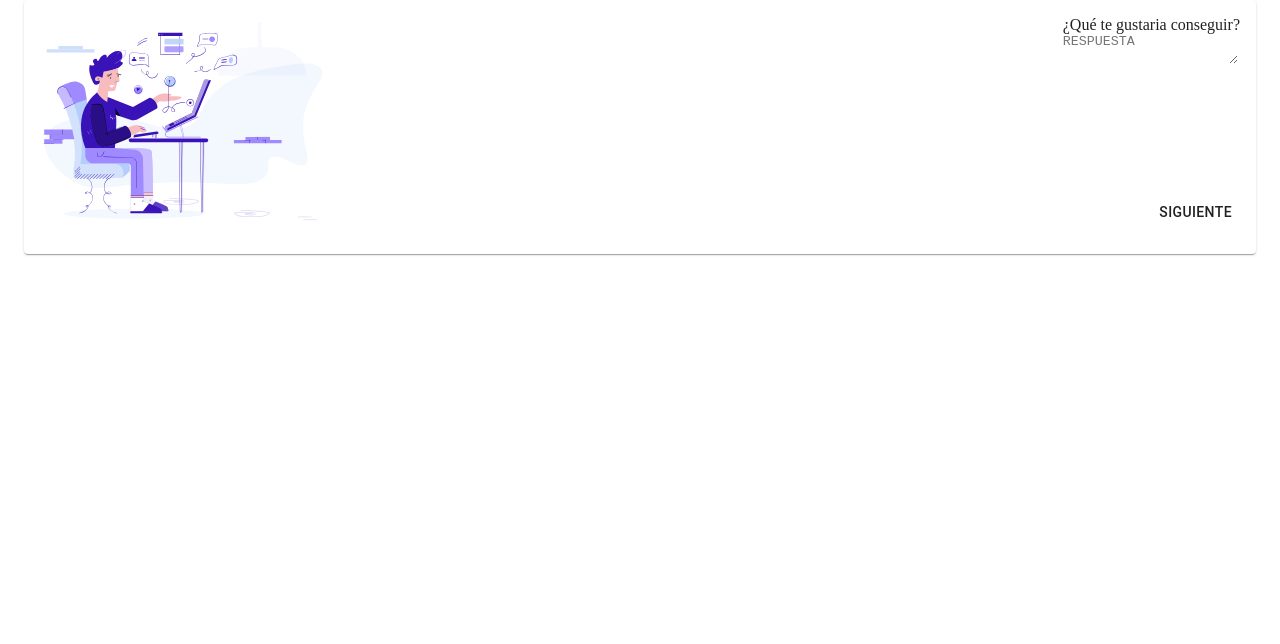
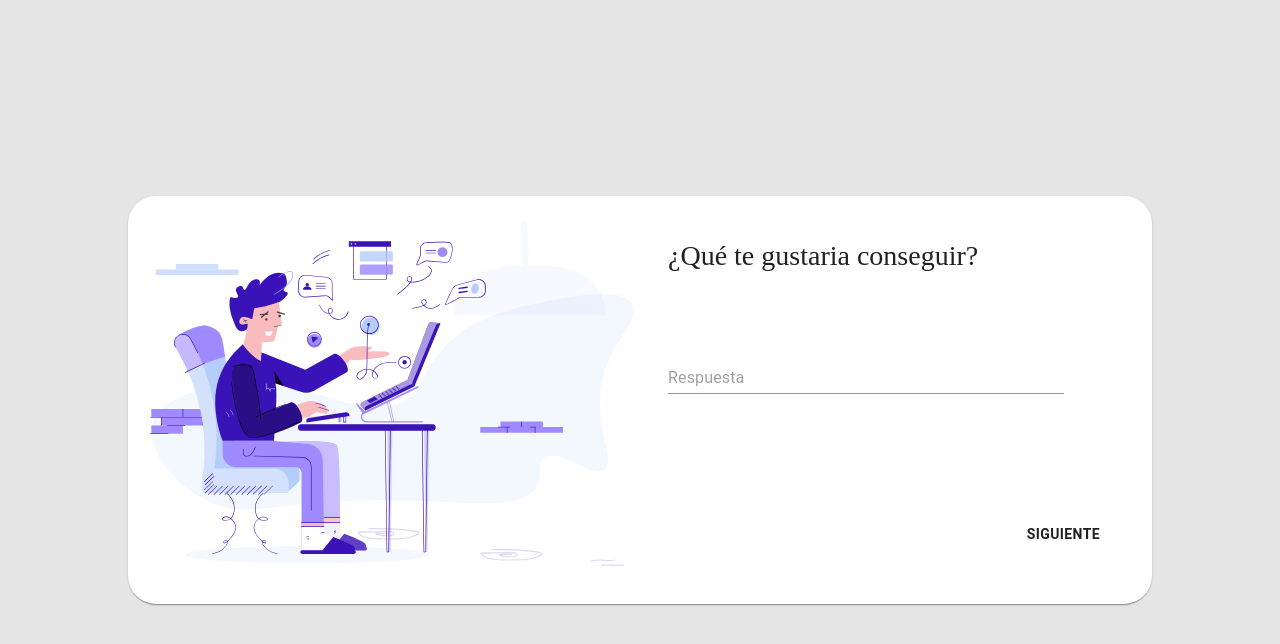
Before and after one commit to hack-learn/frontend, a React (Create React App) app: page /diagnostic in a window 1280 px wide. Shown: the top 644 px of the page. Built offline with nearby package versions, Linux system fonts and the light colour scheme.

Commit message:
🎮 [ADD] styles to page diagnostic

```diff
--- a/src/pages/Diagnostic/index.jsx
+++ b/src/pages/Diagnostic/index.jsx
@@ -1,5 +1,5 @@
 import React, { useState, useEffect } from 'react';
-import { Container, Card, CardContent, Grid, Button } from '@material-ui/core';
+import { Container, Card, CardContent, Grid, Button, TextField } from '@material-ui/core';
 import { Questions } from '../../api';
 import test from '../../assets/img/test.svg';
 
@@ -33,30 +33,70 @@ const Diagnostic = ({ history }) => {
 
   if (!questions) return <h1>Cargando...</h1>;
   return (
-    <div>
-      <Container style={{}}>
-        <Card>
+    <div style={{
+      display: 'flex',
+      justifyContent: 'center',
+      alignItems: 'center',
+      width: '100%',
+      height: '100%',
+      backgroundColor: '#E5E5E5'
+    }}>
+      <Card style={{
+        width: '80%',
+        borderRadius: '28px'
+      }}>
         <CardContent style={{
           display: 'flex'
         }}>
-              <Grid lg="5">
-                <img src={test} alt=""/>
+            <Grid lg="6">
+              <img
+                style={{
+                  width: '100%'
+                }}
+                src={test}
+                alt=""
+              />
             </Grid>
-              <Grid lg="7" style={{
+            <Grid lg="6" style={{
               display: 'flex',
               flexDirection: 'column',
               justifyContent: 'space-between',
-                alignItems: 'flex-end'
+              alignItems: 'flex-end',
+              padding: '28px'
             }}>
-                <div>
-                  <p>{questions[count].description}</p>
-                  <textarea placeholder="RESPUESTA" defaultValue={anwser} value={anwser} onChange={handleChange}></textarea>
+              <div style={{
+                width: '100%'
+              }}>
+                <p style={{
+                  fontSize: '28px'
+                }}>
+                  {questions[count].description}
+                </p>
+                <div style={{
+                  marginTop: '90px'
+                }}>
+                  <TextField
+                    style={{
+                      width: '90%'
+                    }}
+                    placeholder="Respuesta"
+                    multiline
+                    value={anwser}
+                    onChange={handleChange}
+                  />
                 </div>
-                <Button onClick={handleNextQuestion}>Siguiente</Button>
+              </div>
+              <Button
+                style={{
+                  fontWeight: 'bold'
+                }}
+                onClick={handleNextQuestion}
+              >
+                Siguiente
+              </Button>
             </Grid>
         </CardContent>
       </Card>
-      </Container>
     </div>
   );
 }
```
Lines whose indentation alone changed are shown as unchanged.
